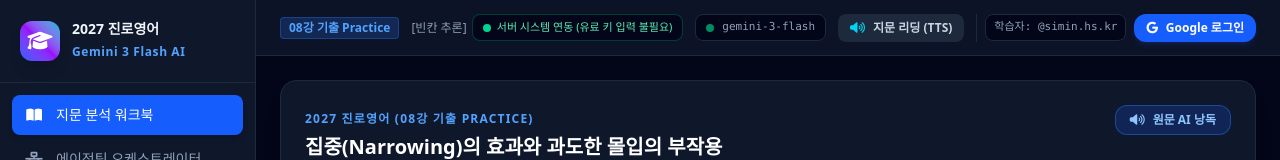
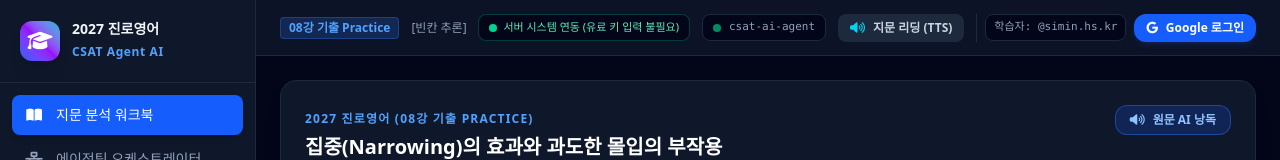
Before and after one commit to googyosoo/csat-agent-1, a React (Vite) app: page / in a window 1280 px wide. Shown: the top 160 px of the page. Built offline with nearby package versions, Linux system fonts and the light colour scheme; no server answers; a web font is replaced by a local one.

Commit message:
refactor: Remove Gemini text branding from UI elements and replace with CSAT AI

```diff
--- a/src/components/AdminDashboardTab.tsx
+++ b/src/components/AdminDashboardTab.tsx
@@ -407,7 +407,7 @@ export const AdminDashboardTab: React.FC<AdminDashboardTabProps> = ({ authUser }
                 <div className="w-12 h-12 rounded-2xl bg-purple-500/20 text-purple-400 border border-purple-500/30 flex items-center justify-center text-xl font-bold mx-auto animate-bounce">
                   <i className="fa-solid fa-brain animate-spin"></i>
                 </div>
-                <h4 className="text-sm font-bold text-white">Gemini 3.6 Flash가 학습자 세특 & 피드백을 작성 중입니다...</h4>
+                <h4 className="text-sm font-bold text-white">CSAT AI 오케스트레이터가 학습자 세특 & 피드백을 작성 중입니다...</h4>
                 <p className="text-xs text-slate-400">
                   EBS 지문 학습 실적, 소크라테스 3단계 힌트 응용 및 변형문제 성취도를 종합 분석하는 중입니다.
                 </p>
--- a/src/components/GeneratorTab.tsx
+++ b/src/components/GeneratorTab.tsx
@@ -66,7 +66,7 @@ export const GeneratorTab: React.FC<GeneratorTabProps> = ({ selectedPassage, cus
           <div>
             <h3 className="text-lg font-bold text-white flex items-center space-x-2">
               <i className="fa-solid fa-wand-magic-sparkles text-amber-400"></i>
-              <span>Gemini 수능 변형문항 전문 생성기</span>
+              <span>AI 수능 변형문항 전문 생성기</span>
             </h3>
             <p className="text-xs text-slate-400 mt-0.5">
               [{selectedPassage.lesson} {selectedPassage.itemNo}] 지문의 논리적 특성에 맞춘 유형별 고품질 수능 문제 정밀 생성
--- a/src/components/Header.tsx
+++ b/src/components/Header.tsx
@@ -60,7 +60,7 @@ export const Header: React.FC<HeaderProps> = ({
 
         <div className="flex items-center bg-slate-950 px-2.5 py-1 rounded-lg border border-slate-800 space-x-2">
           <span className="w-2 h-2 rounded-full bg-emerald-500 animate-pulse"></span>
-          <span className="text-[11px] font-mono text-slate-400">gemini-3-flash</span>
+          <span className="text-[11px] font-mono text-slate-400">csat-ai-agent</span>
         </div>
 
         {isSpeaking ? (
--- a/src/components/IngestModal.tsx
+++ b/src/components/IngestModal.tsx
@@ -124,7 +124,7 @@ export const IngestModal: React.FC<IngestModalProps> = ({ onClose, onAddPassage,
             className="px-5 py-2 bg-blue-600 hover:bg-blue-500 text-white text-xs font-bold rounded-lg transition-all disabled:opacity-50 flex items-center space-x-2"
           >
             <i className={`fa-solid ${isIngesting ? 'fa-spinner fa-spin' : 'fa-brain'}`}></i>
-            <span>{isIngesting ? 'Gemini 자동 분석 중...' : 'Gemini로 자동 등록'}</span>
+            <span>{isIngesting ? 'AI 자동 분석 중...' : 'AI로 자동 등록'}</span>
           </button>
         </div>
       </div>
--- a/src/components/OrchestratorTab.tsx
+++ b/src/components/OrchestratorTab.tsx
@@ -172,7 +172,7 @@ export const OrchestratorTab: React.FC<OrchestratorTabProps> = ({ selectedPassag
             {agentLogs.length === 0 ? (
               <div className="h-full flex flex-col items-center justify-center text-slate-600">
                 <i className="fa-solid fa-robot text-4xl mb-2 text-slate-700"></i>
-                <p>Gemini 다중 에이전트 분석 준비 중...</p>
+                <p>CSAT 다중 에이전트 분석 준비 중...</p>
               </div>
             ) : (
               agentLogs.map((log, i) => (
--- a/src/components/Sidebar.tsx
+++ b/src/components/Sidebar.tsx
@@ -43,7 +43,7 @@ export const Sidebar: React.FC<SidebarProps> = ({
           </div>
           <div>
             <h1 className="font-bold text-slate-100 text-sm leading-tight">2027 진로영어</h1>
-            <span className="text-xs text-blue-400 font-semibold tracking-wider">Gemini 3 Flash AI</span>
+            <span className="text-xs text-blue-400 font-semibold tracking-wider">CSAT Agent AI</span>
           </div>
         </div>
 
```
